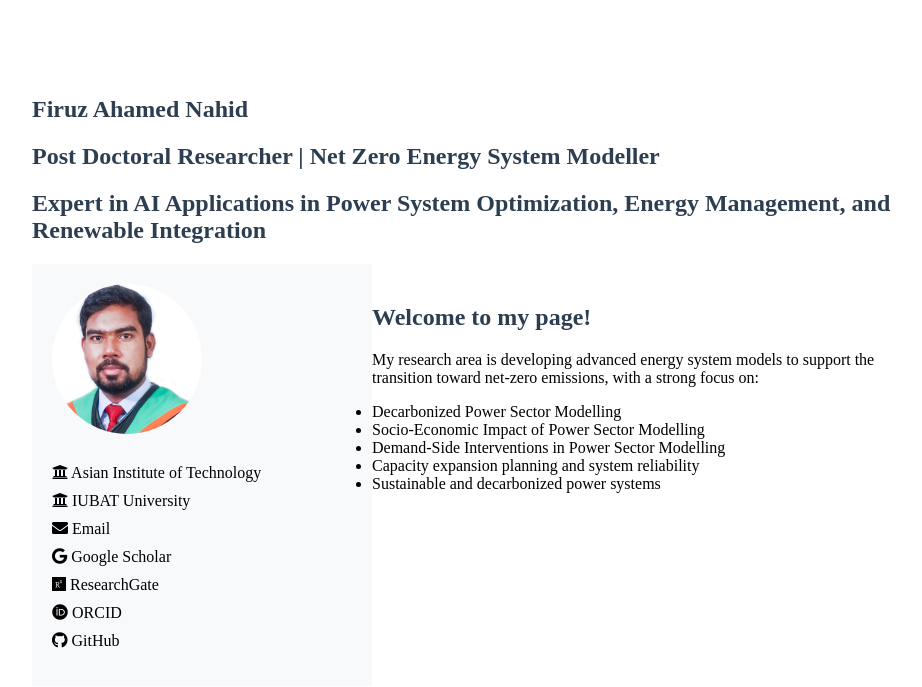
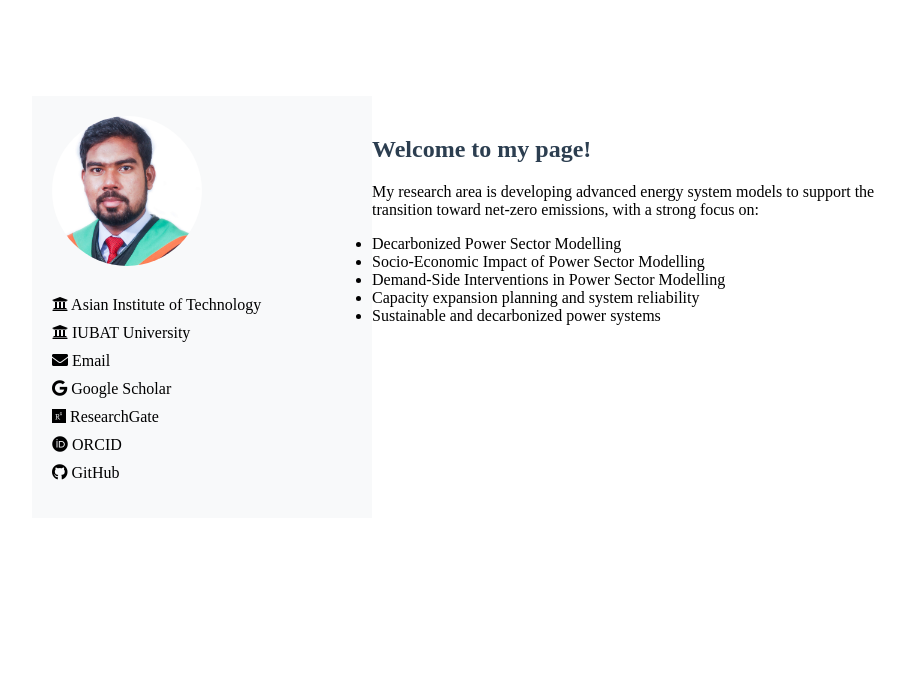
Before and after one commit to FiruzAhamed/firuzahamed.github.io, a Jekyll site: the page built from index.md, in a window 1280 px wide. Shown: the top 687 px of the page, without its empty margins (160-1082 px from the left). Built offline with Jekyll 4.4.1, drawn with Linux system fonts in a browser that asks for light colours.

Commit message:
Update index.md

```diff
--- a/index.md
+++ b/index.md
@@ -3,11 +3,6 @@ layout: default
 title: Firuz Ahamed Nahid
 permalink: /
 ---
-
-## Firuz Ahamed Nahid
-
-## Post Doctoral Researcher | Net Zero Energy System Modeller
-## Expert in AI Applications in Power System Optimization, Energy Management, and Renewable Integration
 
 <div class="sidebar">
   <img src="/image/Untitled design.png" alt="Profile Picture" class="profile-img">
```
